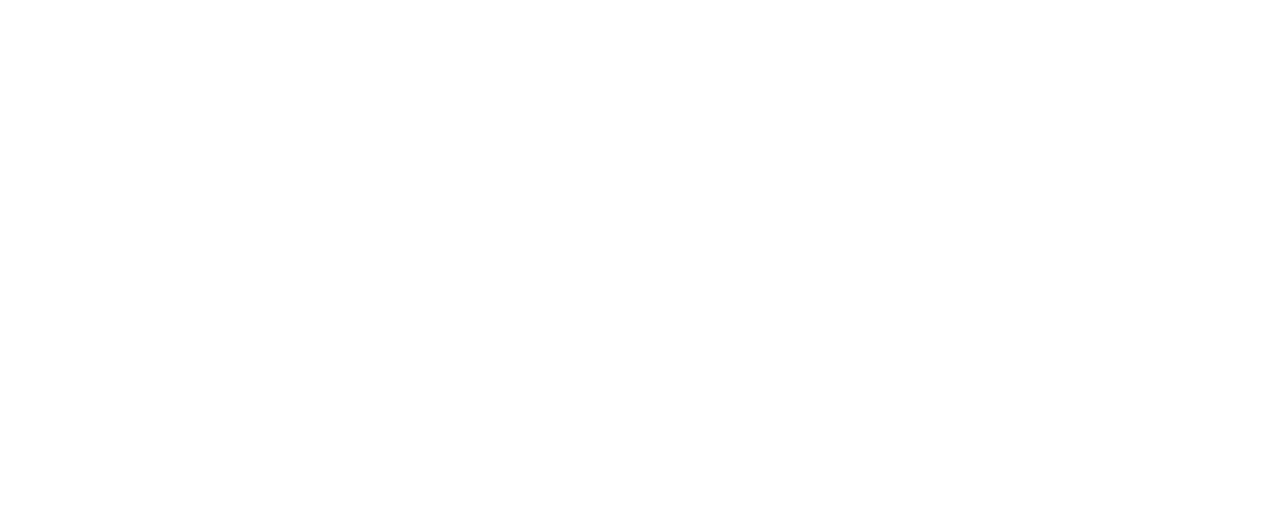
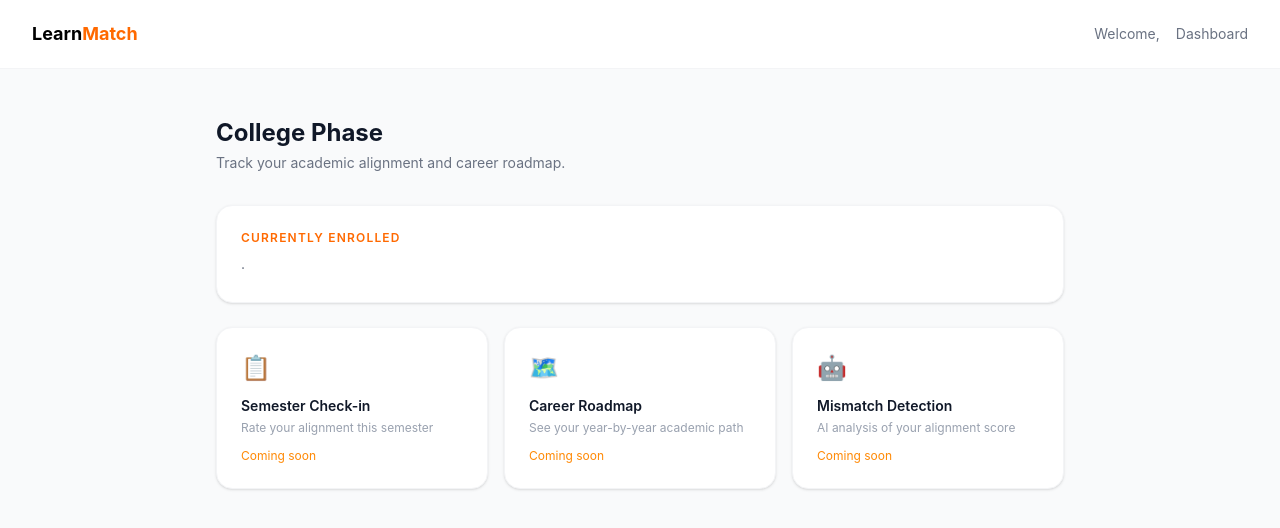
Before and after one commit to Shan-IT12/learnmatch, a React (Vite) app in the folder client/: page /college in a window 1280 px wide. Before the commit this address had no page. Shown: the top 528 px of the page. Built offline with nearby package versions, Linux system fonts and the light colour scheme.

Commit message:
Fix /api/search missing course_id, add college setup flow

```diff
--- a/client/src/App.jsx
+++ b/client/src/App.jsx
@@ -9,6 +9,8 @@ import OnboardingInterests from './pages/onboarding/OnboardingInterests'
 import OnboardingSkills from './pages/onboarding/OnboardingSkills'
 import OnboardingPersonality from './pages/onboarding/OnboardingPersonality'
 import CollegeSetup from './pages/college/CollegeSetup'
+import CollegeDashboard from './pages/college/CollegeDashboard'
+
 
 function App() {
   return (
@@ -23,6 +25,7 @@ function App() {
       <Route path="/onboarding/skills" element={<OnboardingSkills />} />
       <Route path="/onboarding/personality" element={<OnboardingPersonality />} />
       <Route path="/college/setup" element={<CollegeSetup />} />
+      <Route path="/college" element={<CollegeDashboard />} />
     </Routes>
   )
 }
--- /dev/null
+++ b/client/src/pages/college/CollegeDashboard.jsx
@@ -0,0 +1,62 @@
+import { useNavigate } from 'react-router-dom'
+
+function CollegeDashboard() {
+  const navigate = useNavigate()
+  const username = localStorage.getItem('username')
+  const enrolledCourse = localStorage.getItem('enrolledCourse')
+  const yearLevel = localStorage.getItem('yearLevel')
+  const semester = localStorage.getItem('semester')
+
+  return (
+    <div className="min-h-screen bg-gray-50">
+      <nav className="bg-white border-b border-gray-100 px-8 py-5 flex justify-between items-center">
+        <span className="text-lg font-bold">
+          Learn<span className="text-orange-500">Match</span>
+        </span>
+        <div className="flex items-center gap-4">
+          <span className="text-sm text-gray-500">Welcome, <strong>{username}</strong></span>
+          <button
+            onClick={() => navigate('/dashboard')}
+            className="text-sm text-gray-500 hover:text-gray-900 transition"
+          >
+            Dashboard
+          </button>
+        </div>
+      </nav>
+
+      <div className="max-w-4xl mx-auto px-6 py-12">
+        <h1 className="text-2xl font-bold text-gray-900 mb-1">College Phase</h1>
+        <p className="text-gray-500 text-sm mb-8">
+          Track your academic alignment and career roadmap.
+        </p>
+
+        {/* Enrollment info card */}
+        <div className="bg-white rounded-2xl border border-gray-100 shadow-sm p-6 mb-6">
+          <p className="text-xs font-semibold text-orange-500 uppercase tracking-widest mb-3">
+            Currently Enrolled
+          </p>
+          <h2 className="text-lg font-bold text-gray-900 mb-1">{enrolledCourse}</h2>
+          <p className="text-sm text-gray-500">{yearLevel} · {semester}</p>
+        </div>
+
+        {/* Feature cards */}
+        <div className="grid grid-cols-3 gap-4">
+          {[
+            { title: 'Semester Check-in', desc: 'Rate your alignment this semester', icon: '📋' },
+            { title: 'Career Roadmap', desc: 'See your year-by-year academic path', icon: '🗺️' },
+            { title: 'Mismatch Detection', desc: 'AI analysis of your alignment score', icon: '🤖' },
+          ].map((card) => (
+            <div key={card.title} className="bg-white rounded-2xl border border-gray-100 shadow-sm p-6">
+              <span className="text-2xl mb-3 block">{card.icon}</span>
+              <h3 className="text-sm font-semibold text-gray-900 mb-1">{card.title}</h3>
+              <p className="text-xs text-gray-400">{card.desc}</p>
+              <p className="text-xs text-orange-400 mt-3">Coming soon</p>
+            </div>
+          ))}
+        </div>
+      </div>
+    </div>
+  )
+}
+
+export default CollegeDashboard
```
